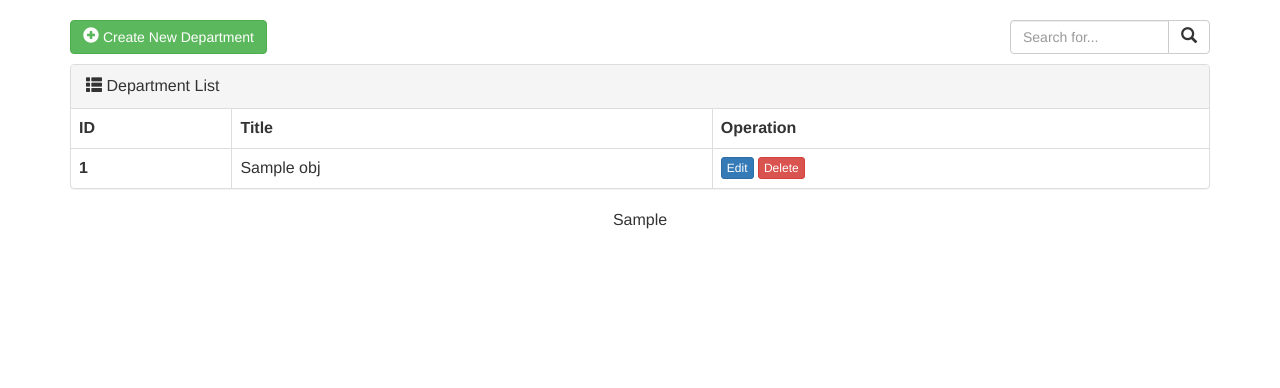
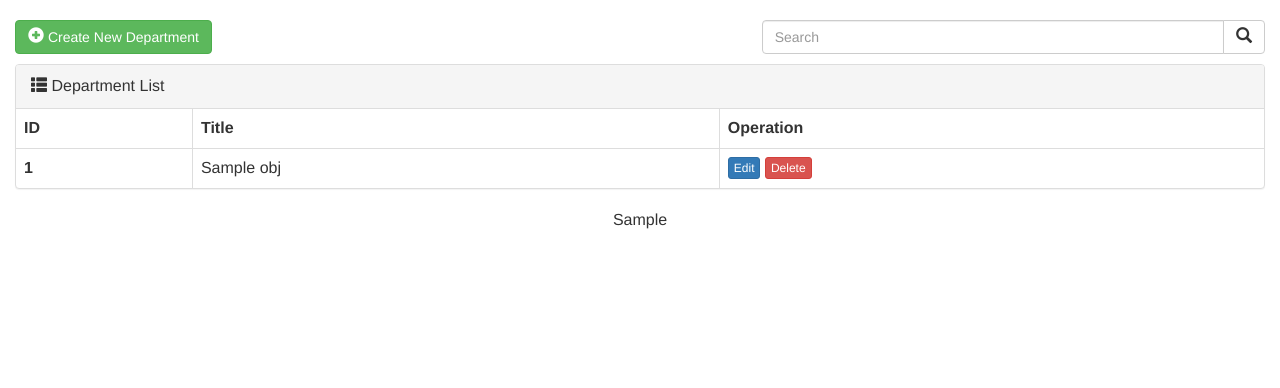
Before and after one commit to mabin9527/employment-system, a Django app: template templates/depart_list.html in a window 1280 px wide. Shown: the part 52-440 px from the top of the page. Run offline with Django 3.2, Linux system fonts and the light colour scheme; the template is opened without the code that fills it: most values are stand-ins (such as "Sample title", 1, 10 or a date in 2020); some libraries are stand-ins or nearby versions.

Commit message:
Adjust code for resposive pages

```diff
--- a/static/js/script.js
+++ b/static/js/script.js
@@ -3,6 +3,7 @@
 $(function() {
   bindBtnDeleteEvent();
   bindBtnConfirmDeleteEvent();
+  bindMouseClickEvent();
 })
 
 function bindBtnDeleteEvent() {
--- a/templates/base.html
+++ b/templates/base.html
@@ -30,7 +30,7 @@
         <div class="container">
           <div class="navbar-header">
             <button type="button" class="navbar-toggle collapsed" data-toggle="collapse" data-target="#bs-example-navbar-collapse-1" aria-expanded="false">
-              <span class="sr-only">Toggle navigation</span>
+              <span class="sr-only"></span>
               <span class="icon-bar"></span>
               <span class="icon-bar"></span>
               <span class="icon-bar"></span>
--- a/templates/depart_list.html
+++ b/templates/depart_list.html
@@ -1,16 +1,19 @@
 {% extends 'base.html' %}
 
 {%block content%}
-<div class="container">
+<div class="container-fluid">
+  <div class="row">
     <div style="margin-bottom: 10px;" class="clearfix">
+      <div class="col-xs-7">
         <a class="btn btn-success" href="/depart/add/" target="_blank">
           <span class="glyphicon glyphicon-plus-sign" aria-hidden="true"></span>
           Create New Department
         </a>
-    <div style="float: right; width: 200px">
+      </div>
+      <div class="col-xs-5">
         <form method="get">
           <div class="input-group">
-          <input type="text" name="search" class="form-control" placeholder="Search for..." value="{{ search_data}}">
+            <input type="text" name="search" class="form-control" placeholder="Search" value="{{ search_data}}">
             <span class="input-group-btn">
               <button class="btn btn-default" type="submit">
                 <span class="glyphicon glyphicon-search" aria-hidden="true"></span>
@@ -18,6 +21,7 @@
             </span>
           </div>
         </form>
+      </div>
     </div>
   </div>
 
@@ -67,4 +71,5 @@
         {{ page_string }}
       </ul>
   </div>
+</div>
 {% endblock %}
```
Also changed, not shown: templates/employee_list.html (+10 -7 lines). Lines whose indentation alone changed are shown as unchanged.
